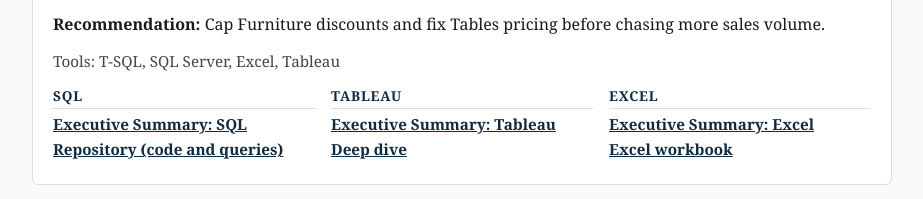
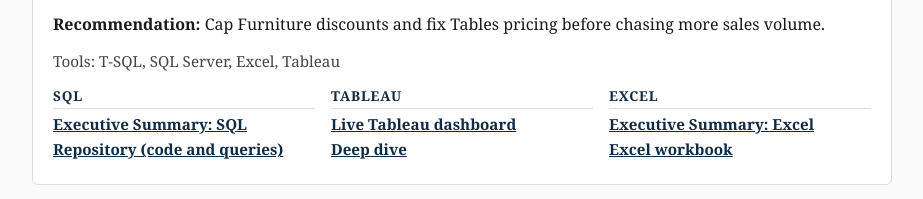
Before and after one commit to jpriest404/jpriest404.github.io, a plain HTML site: page index.html in a window 1280 px wide. Shown: the part 1592-1791 px from the top of the page, without its empty margins (178-1101 px from the left). Drawn offline with Linux system fonts and the light colour scheme.

Commit message:
Fix Tableau column lead link label

```diff
--- a/index.html
+++ b/index.html
@@ -91,7 +91,7 @@
       </div>
       <div>
         <h4>Tableau</h4>
-        <a href="https://public.tableau.com/app/profile/john.priest6272/viz/SuperstoreDashboardMain/SuperstoreDashboard">Executive Summary: Tableau</a>
+        <a href="https://public.tableau.com/app/profile/john.priest6272/viz/SuperstoreDashboardMain/SuperstoreDashboard">Live Tableau dashboard</a>
         <a href="https://public.tableau.com/app/profile/john.priest6272/viz/SuperstoreDashboard_17948754317760/SuperstoreDeepDive">Deep dive</a>
       </div>
       <div>
```
